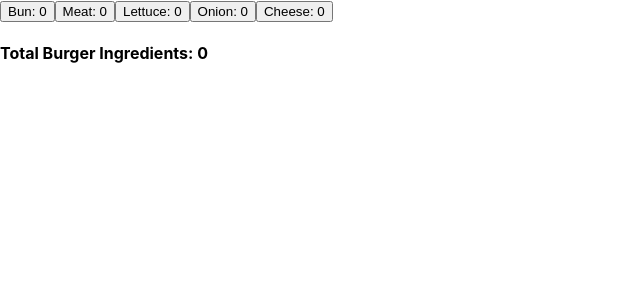
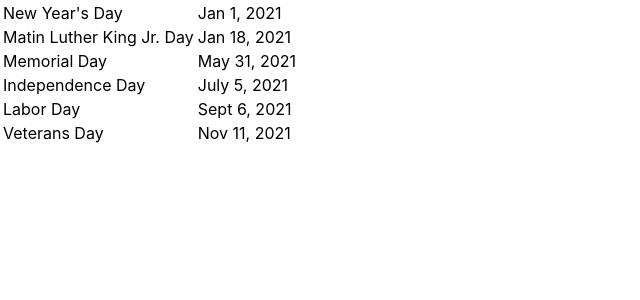
Before and after one commit to acparkgh/React-Discovery, a React (Create React App) app: page / in a window 1280 px wide. Shown: the top 300 px of the page, without its empty margins (0-640 px from the left). Built offline with nearby package versions, Linux system fonts and the light colour scheme.

Commit message:
React.Fragment Aux hoc for Medium blog

```diff
--- a/src/App.js
+++ b/src/App.js
@@ -1,12 +1,13 @@
 import logo from './logo.svg';
 import './App.css';
-import Discovery from './container/Discovery';
+// import Discovery from './container/Discovery';
+import Holidays from './container/Holidays';
 
 function App() {
   return (
-    <div>
-      <Discovery />
-    </div>
+
+      <Holidays />
+
   );
 }
 
--- /dev/null
+++ b/src/component/Holiday.js
@@ -0,0 +1,14 @@
+import React from 'react';
+import Aux from '../hoc/Aux';
+
+const holiday = (props) => {
+
+  return (
+    <>
+        <td>{props.holiday.name}</td>
+        <td>{props.holiday.date}</td>
+    </>
+  );
+};
+
+export default holiday;
--- /dev/null
+++ b/src/container/Holidays.js
@@ -0,0 +1,54 @@
+import React, {Component} from 'react';
+import Holiday from '../component/Holiday';
+
+// class Holidays extends Component {
+
+//   render() {
+
+//     const holidays = [
+//       { name: "New Year's Day", date: "Jan 1, 2021" },
+//       { name: "Matin Luther King Jr. Day", date: "Jan 18, 2021" },
+//       { name: "Memorial Day", date: "May 31, 2021" },
+//       { name: "Independence Day", date: "July 5, 2021" },
+//       { name: "Labor Day", date: "Sept 6, 2021" },
+//       { name: "Veterans Day", date: "Nov 11, 2021" },
+//     ]
+
+//     const holidayTable = holidays.map(holiday =>
+//       { return (
+//           <tr><Holiday holiday={holiday} /></tr>
+
+//         )
+//       })
+//     return (
+//       <table>
+//          {holidayTable}
+//       </table>
+
+//     )
+//   }
+// }
+
+class Holidays extends Component {
+
+  render() {
+   const holidays = [
+     { name: "New Year's Day", date: "Jan 1, 2021" },
+     { name: "Matin Luther King Jr. Day", date: "Jan 18, 2021" },
+     { name: "Memorial Day", date: "May 31, 2021" },
+     { name: "Independence Day", date: "July 5, 2021" },
+     { name: "Labor Day", date: "Sept 6, 2021" },
+     { name: "Veterans Day", date: "Nov 11, 2021" },
+   ];
+   const holidayTable = holidays.map(holiday =>{
+    return (
+     <tr><Holiday holiday={holiday} /></tr>
+    );
+   });
+   return (
+    <table>{holidayTable}</table>
+   );
+  };
+ };
+
+export default Holidays;
--- /dev/null
+++ b/src/hoc/Aux.js
@@ -0,0 +1,7 @@
+import React from 'react';
+
+const aux = (props) => {
+  return ( props.children )
+}
+
+export default aux;
```
